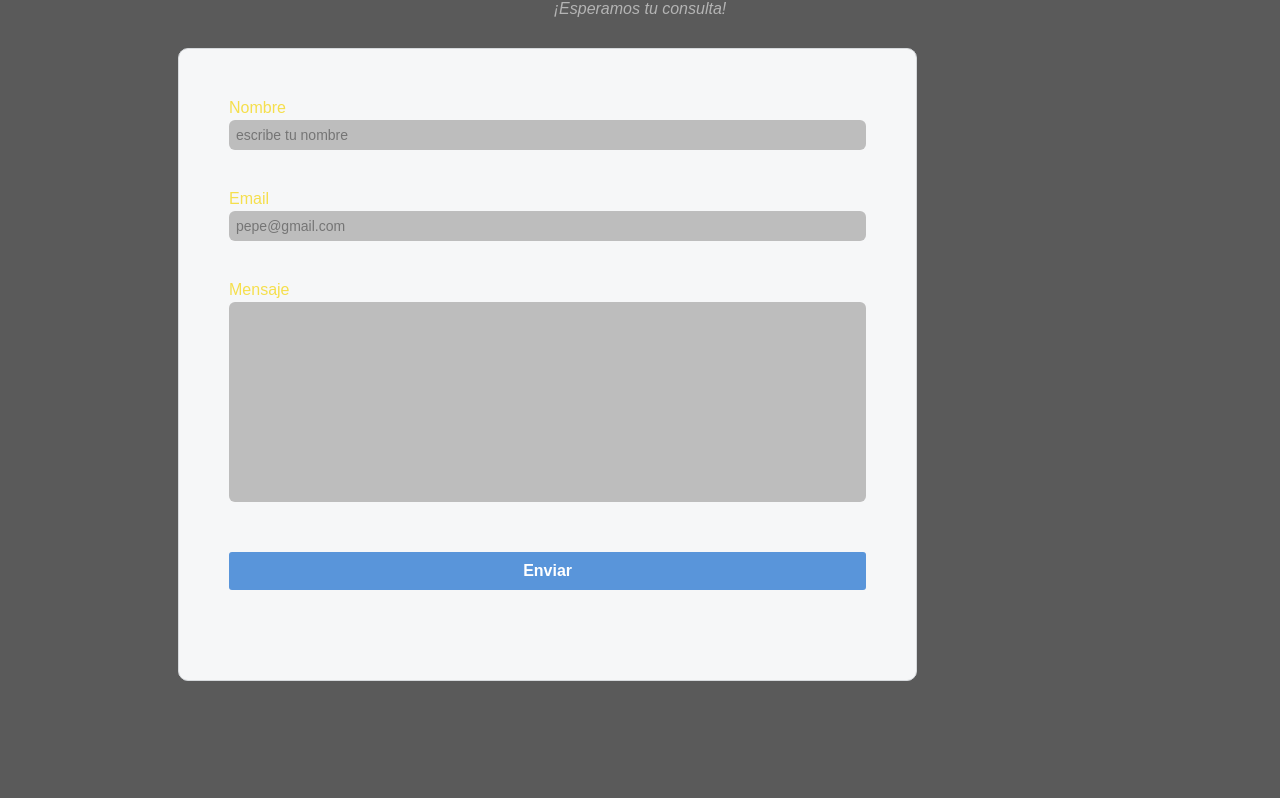
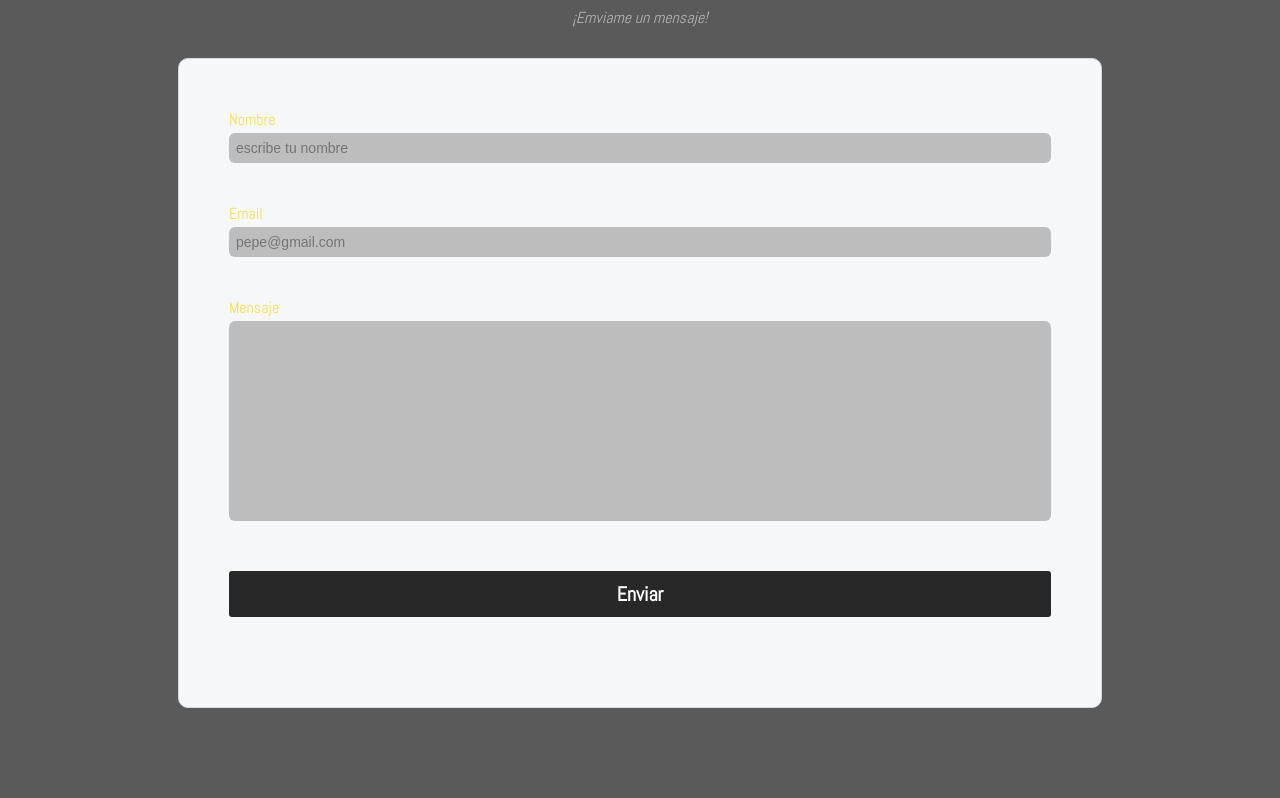
Before and after one commit to alejandrojue/mi_primer_web, a plain HTML site: page mensaje.html in a window 1280 px wide. Shown: the part 152-950 px from the top of the page. Drawn offline with Linux system fonts and the light colour scheme.

Commit message:
Sty_formulario
Estilo de formulario, link de wasp

```diff
--- a/mensaje.html
+++ b/mensaje.html
@@ -3,9 +3,13 @@
 <head>
     <meta charset="UTF-8">
     <meta name="viewport" content="width=device-width, initial-scale=1.0">
-    <title>quien soy</title>
+    <title>ARQ.ARS</title>
     <link rel="stylesheet" href="styles.css">
     <script src="https://kit.fontawesome.com/71674322ee.js" crossorigin="anonymous"></script>
+    <script src="script.js"></script>
+    <link rel="preconnect" href="https://fonts.googleapis.com">
+    <link rel="preconnect" href="https://fonts.gstatic.com" crossorigin>
+    <link href="https://fonts.googleapis.com/css2?family=Abel&display=swap" rel="stylesheet">
 </head>
 <body>
     <div>
@@ -24,7 +28,7 @@
     </main>
    <footer class="form-header">
     <h1>Contacto</h1>
-    <p><em>¡Esperamos tu consulta!</em></p>
+    <p><em>¡Emviame un mensaje!</em></p>
 
     <form action="" method="get" class="formulario" id="form">
       <div class="form-row">
--- a/script.js
+++ b/script.js
@@ -1,4 +1,4 @@
-alert("Hola este es mi Javascript");
+alert("BIENVENIDO!!!");
 let nombre = "Javier"
 nombre= "Alejandro";
 const apellido = "Rodriguez"
--- a/styles.css
+++ b/styles.css
@@ -175,9 +175,9 @@ footer div ul li a {
   border: 1px solid #d6d9dc;
   border-radius: 10px;
 
-  width: 80%;
+  width: 100%;
   padding: 50px;
-  margin: 30px 0 40px 0;
+  margin: 30px 0 30px 0;
 }
 /* ------------- Campos del Formulario ------------- */
 
@@ -204,7 +204,7 @@ footer div ul li a {
   text-align: initial;
 }
 .form-row textarea {
-  font-family: "Helvetica", "Arial", sans-serif;
+  font-family:  'Abel', sans-serif;
   font-size: 14px;
 
 
@@ -223,12 +223,12 @@ footer div ul li a {
 }
 
 .form-row button {
-  font-size: 16px;
+  font-size: 20px;
   font-weight: bold;
-
+  font-family: 'Abel', sans-serif;
 
   color: #ffffff;
-  background-color: #5995da;
+  background-color: rgb(40, 40, 40);
 
 
   border: none;
@@ -241,12 +241,12 @@ footer div ul li a {
 
 
 .form-row button:hover {
-  background-color: #76aeed;
+  background-color: #e0c840;
 }
 
 
 .form-row button:active {
-  background-color: #407fc7;
+  background-color: #e0c840;
 }
 
 
```
Also changed, not shown: index.html (+3 -3 lines).
